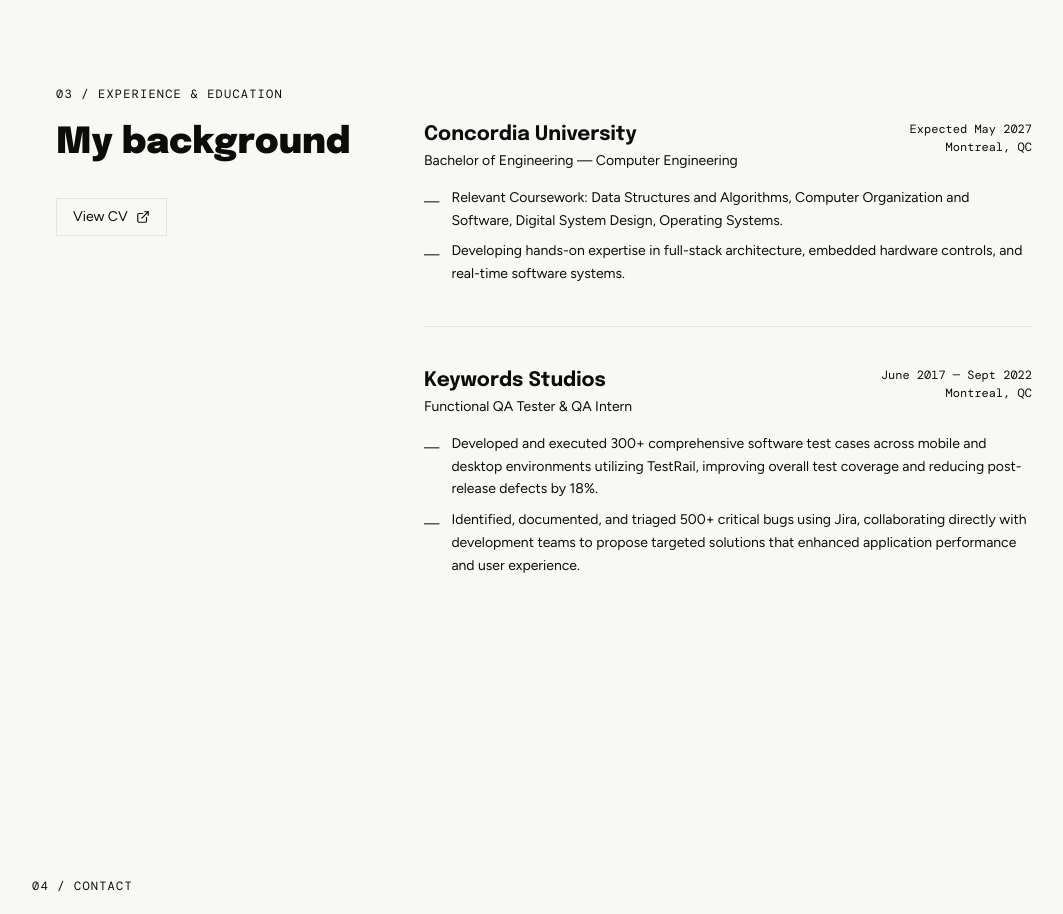
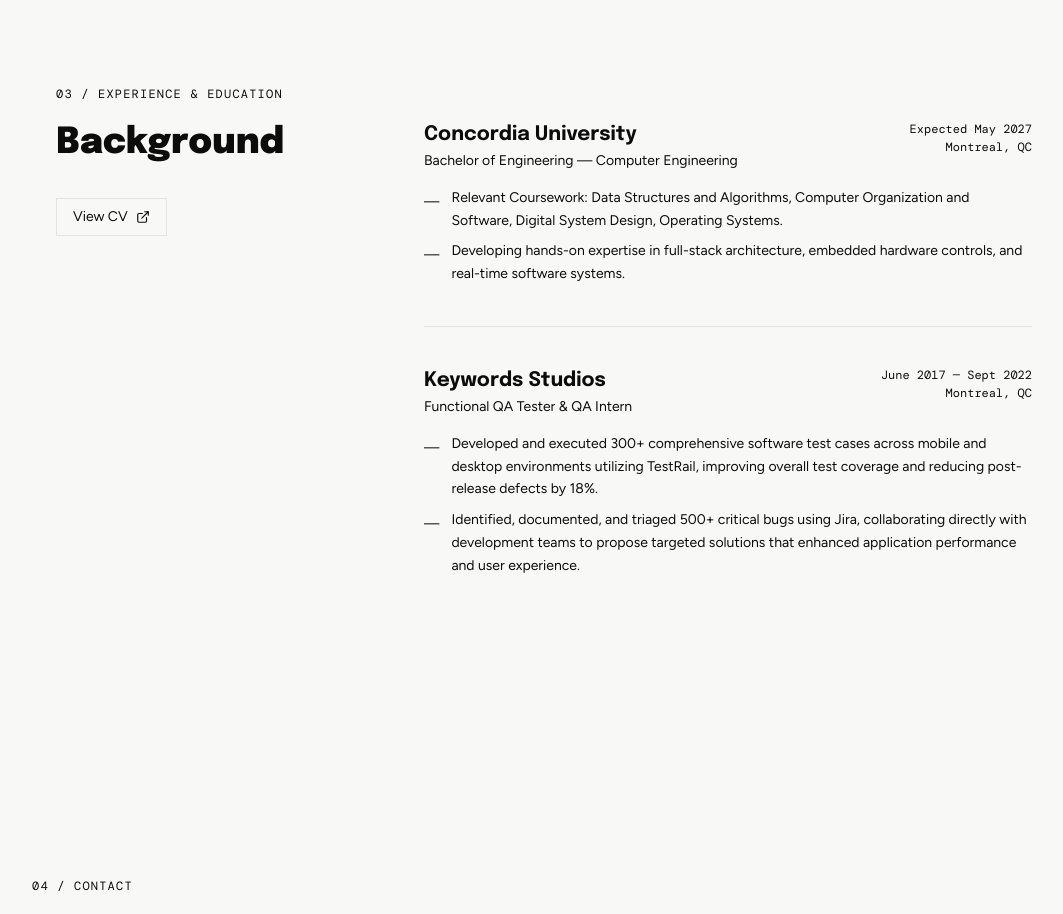
Before and after one commit to nabnab00/nabnab00.github.io, a React (Vite) app: page / in a window 1280 px wide. Shown: the part 1900-2814 px from the top of the page, without its empty margins (96-1159 px from the left). Built offline with nearby package versions, Linux system fonts and the light colour scheme; a web font is replaced by a local one.

Commit message:
Change heading text from 'My background' to 'Background'

```diff
--- a/src/app/App.tsx
+++ b/src/app/App.tsx
@@ -417,7 +417,7 @@
               className="mt-4 text-4xl font-black leading-tight"
               style={{ fontFamily: "'Epilogue', sans-serif" }}
             >
-              My background
+              Background
             </h2>
             <a
               href="/Nabil_Khan_Resume.pdf"
```
